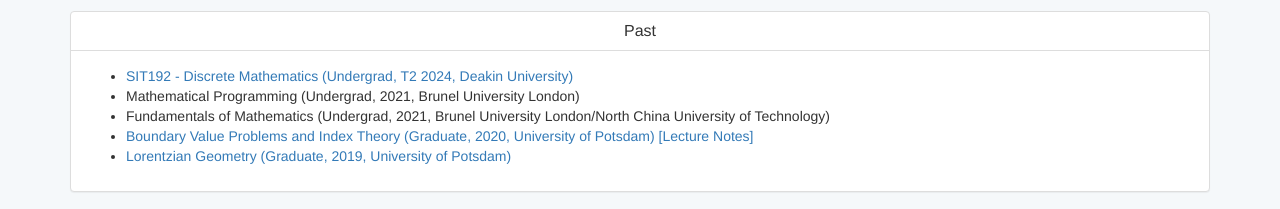
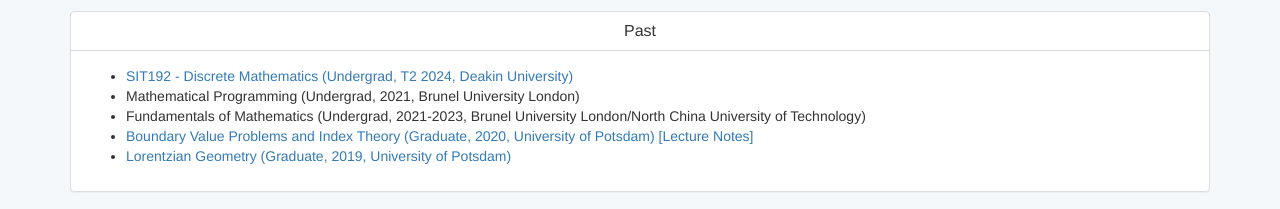
Before and after one commit to lashi-bandara/lashi-bandara.github.io, a Jekyll site: the page built from toc/teaching/index.html, in a window 1280 px wide. Shown: the part 745-954 px from the top of the page. Built offline with Jekyll 4.4.1, drawn with Linux system fonts in a browser that asks for light colours.

Commit message:
Dates for Fundaments

```diff
--- a/toc/teaching/index.html
+++ b/toc/teaching/index.html
@@ -25,7 +25,7 @@ description: "Lashi Bandara - Teaching"
     <ul>
 	<li> <a href="https://handbook.deakin.edu.au/courses-search/unit.php?unit=SIT192&year=2025">SIT192 - Discrete Mathematics (Undergrad, T2 2024, Deakin University)</a>
       <li>Mathematical Programming (Undergrad, 2021, Brunel University London)</li>
-      <li>Fundamentals of Mathematics (Undergrad, 2021, Brunel University London/North China University of Technology)</li>
+      <li>Fundamentals of Mathematics (Undergrad, 2021-2023, Brunel University London/North China University of Technology)</li>
       <li><a href="https://www.math.uni-potsdam.de/en/professuren/geometrie/lehre/sommersemester-2021/translate-to-english-vorlesung-boundary-value-problems-and-index-theory">Boundary Value Problems and Index Theory (Graduate, 2020,  University of Potsdam)</a>
 	<a href="../publications/bvpit-25012022.pdf">[Lecture Notes]</a>
 	</li>
```
